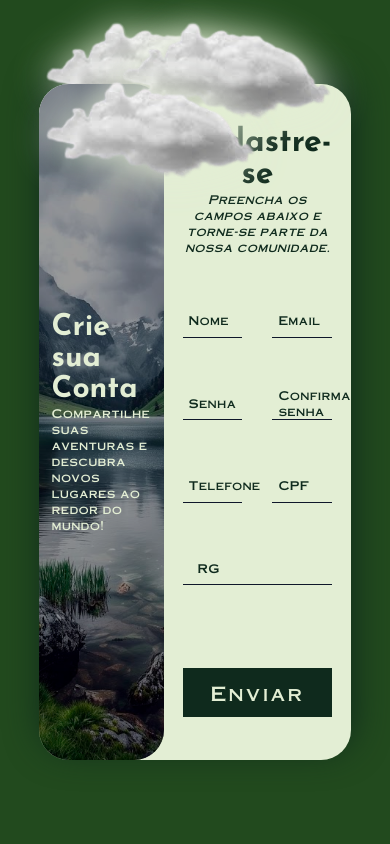
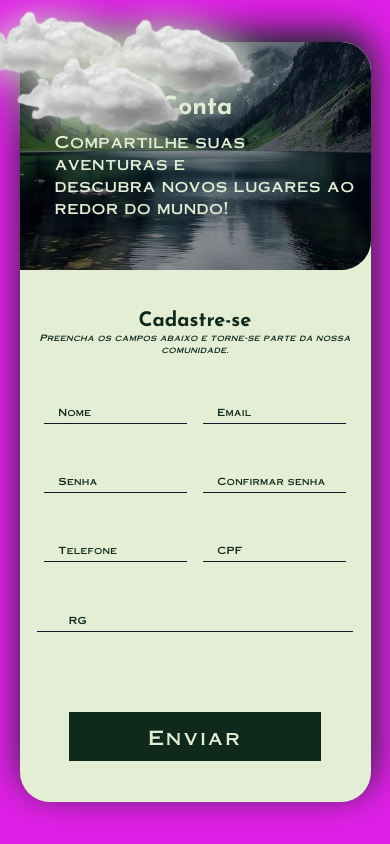
Before and after one commit to Meiko-Sama/FormularioJS, a plain HTML site: page index.html in a window 390 px wide. Drawn offline with Linux system fonts and the light colour scheme.

Commit message:
Mascaras CPF e RG inserida + Responsivo

```diff
--- a/js/scripts.js
+++ b/js/scripts.js
@@ -95,9 +95,9 @@ function maskPhoneNumber(event) {
   }
 
   if (celular.length > 2) {
-    celular = `(${celular.substring(0, 2)}) ${celular.substring(2)})`;
+    celular = `(${celular.substring(0, 2)}) ${celular.substring(2)}`;
   } else if (celular.length > 0) {
-    celular = `(${celular}Atua)`;
+    celular = `(${celular}`;
   }
 
   if (celular.length > 10) {
@@ -107,58 +107,80 @@ function maskPhoneNumber(event) {
   event.target.value = celular;
 }
 
-// --- FUNÇÃO PARA INSERIR MASCARA NO CPF ------------------------------------- //
+// --- FUNÇÃO PARA INSERIR MASCARA NO cpf ------------------------------------- //
 
 function maskCPFNumber(event) {
-  let CPF = event.target.value;
+  let cpf = event.target.value;
 
-  if (/[A-Za-zÀ-ÿ]/.test(CPF)) {
+  if (/[A-Za-zÀ-ÿ]/.test(cpf)) {
     createDisplayMsgError("O cpf deve conter apenas números");
   } else {
     createDisplayMsgError("");
   }
 
-  // CPF = CPF.replace(/\D/g, ""); // Remove os caracteres que não numéricos
+  cpf = cpf.replace(/\D/g, ""); // Remove os caracteres que não numéricos
 
-  // if (CPF.length > 11) {
-  //   CPF = CPF.substring(0, 11);
-  //   CPF = `(${CPF.substring(0, 10)}) ${CPF.substring(10)})`;
-  // } else if (CPF.length > 0) {
-  //   CPF = `(${CPF}Atua)`;
-  // }
+  if (cpf.length > 11) {
+    cpf = cpf.substring(0, 11);
+  }
 
-  // if (CPF.length > 10) {
-  //   CPF = CPF.replace(/(\(\d{2}\)) (\d{5})(\d{1,4})/, "$1 $2-$3");
-  // }
+  if (cpf.length > 3) {
+    cpf = `${cpf.substring(0, 3)}.${cpf.substring(3)}`;
+  } else if (cpf.length > 0) {
+    cpf = `${cpf}`;
+  }
 
-  event.target.value = CPF;
+  if (cpf.length > 7) {
+    cpf = `${cpf.substring(0, 7)}.${cpf.substring(7)}`;
+  } else if (cpf.length > 0) {
+    cpf = `${cpf}`;
+  }
 
-  // --- FUNÇÃO PARA INSERIR MASCARA NO RG ----------------------------------------- //
+  if (cpf.length > 11) {
+    cpf = `${cpf.substring(0, 11)} - ${cpf.substring(11)}`;
+  } else if (cpf.length > 0) {
+    cpf = `${cpf}`;
+  }
 
-  // function maskRGNumber(event) {
-  //   let RG = event.target.value;
+  event.target.value = cpf;
+}
 
-  //   if (/^\d{3}\.\d{3}\.\d{3}\-\d{2}$/.test(rg)) {
-  //     createDisplayMsgError("O rg deve conter apenas números!");
-  //   } else {
-  //     createDisplayMsgError("");
-  //   }
+// --- FUNÇÃO PARA INSERIR MASCARA NO rg ----------------------------------------- //
 
-  //   RG = RG.replace(/\D/g, ""); // Remove os caracteres que não numéricos
+function maskRGNumber(event) {
+  let rg = event.target.value;
 
-  //   if (RG.length > 10) {
-  //     RG = RG.substring(0, 10);
-  //   }
+  if (/[A-Za-zÀ-ÿ]/.test(rg)) {
+    createDisplayMsgError("O cpf deve conter apenas números");
+  } else {
+    createDisplayMsgError("");
+  }
 
-  //   if (RG.length > 9) {
-  //     RG = RG.replace(/^(\d{2}.?\d{3}.?\d{3})[- ]?(\d{1})$/);
-  //   }
+  rg = rg.replace(/\D/g, ""); // Remove os caracteres que não numéricos
 
-  //   if (RG.length > 1) {
-  //     RG = `(${RG.substring(0, 1)}) ${RG.substring(1)}`;
-  //   } else if (RG.length > 0) {
-  //     RG = `(${RG}Atua)`;
-  //   }
+  if (rg.length > 9) {
+    rg = rg.substring(0, 9);
+  }
+
+  if (rg.length > 2) {
+    rg = `${rg.substring(0, 2)}.${rg.substring(2)}`;
+  } else if (rg.length > 0) {
+    rg = `${rg}`;
+  }
+
+  if (rg.length > 6) {
+    rg = `${rg.substring(0, 6)}.${rg.substring(6)}`;
+  } else if (rg.length > 0) {
+    rg = `${rg}`;
+  }
+
+  if (rg.length > 10) {
+    rg = `${rg.substring(0, 10)}-${rg.substring(10)}`;
+  } else if (rg.length > 0) {
+    rg = `${rg}`;
+  }
+  event.target.value = rg;
+}
 
 // --- FUNÇÃO PARA VERIFICAR IGUALDADE DA SENHA ------------------------------ //
 
@@ -223,11 +245,11 @@ function maskCPFNumber(event) {
 
 celular.addEventListener("input", maskPhoneNumber);
 
-  // Mascara do CPF
+// Mascara do cpf
 
 cpf.addEventListener("input", maskCPFNumber);
 
-  // Mascara do RG
+// Mascara do rg
 
 rg.addEventListener("input", maskRGNumber);
 
@@ -277,4 +299,3 @@ function maskCPFNumber(event) {
 
   console.log("Formulário Enviado: ", JSON.stringify(formData, null, 2));
 }
-}
--- a/styles/styles.css
+++ b/styles/styles.css
@@ -303,10 +303,10 @@ body {
 
 /* Responsividade da tela */
 
-@media (max-width: 1020px) {
+@media (max-width: 850px) {
   body {
     height: 100vh;
-    background-color: #224a1e;
+    background-color: #b1fffe;
 
     display: flex;
     justify-content: center;
@@ -328,4 +328,217 @@ body {
     font-family: "Copperplate";
     font-size: 11px;
   }
+
+  .cloud {
+    position: absolute;
+
+    width: 200px;
+    height: 150px;
+
+    background: url(../img/nuvem.png) center / cover no-repeat;
+    filter: drop-shadow(2px 2px 20px #e3eed4);
+  }
+
+  .cloud:nth-child(1) {
+    z-index: 1000;
+
+    top: 1%;
+    left: -11%;
+  }
+
+  .cloud:nth-child(2) {
+    z-index: 3000;
+
+    top: 0%;
+    left: 11%;
+  }
+
+  .cloud:nth-child(3) {
+    z-index: 3000;
+
+    top: 3.5%;
+    left: -2%;
+  }
+
+  .rain {
+    background-color: #e3eed4;
+
+    width: 5px;
+    height: 5px;
+
+    border-radius: 0 50% 50% 50%;
+    transform: rotate(45deg);
+
+    box-shadow: inset -25px 10px 0px -10px #fefefe;
+
+    position: absolute;
+    top: 90px;
+
+    z-index: 1000;
+
+    transform-origin: bottom;
+    animation: animate 2s linear infinite;
+  }
+
+  .rain {
+    display: none;
+  }
 }
+
+@media (max-width: 680px) {
+  body {
+    background-color: #d9ff00;
+  }
+  .imagem_container h1 {
+    font-size: 35px;
+    padding-bottom: 10px;
+  }
+
+  .imagem_container p {
+    font-size: 14px;
+  }
+
+  .cloud {
+    width: 200px;
+    height: 100px;
+  }
+
+  .cloud:nth-child(1) {
+    z-index: 1000;
+    top: 1%;
+    left: -8%;
+  }
+
+  .cloud:nth-child(2) {
+    z-index: 3000;
+    top: 1%;
+    left: 11%;
+  }
+
+  .cloud:nth-child(3) {
+    z-index: 3000;
+    top: 5.5%;
+    left: -2%;
+  }
+
+  .container {
+    width: 90%;
+    height: 90%;
+    display: grid;
+    grid-template-columns: 1fr;
+    grid-template-rows: 30% 70%;
+  }
+
+  #cadastro {
+    gap: 16px;
+    width: 90%;
+  }
+
+  #cadastro h1 {
+    font-size: 20px;
+  }
+
+  #cadastro p {
+    font-size: 8px;
+  }
+  #cadastro .input_data input {
+    font-size: 10px;
+    margin-top: -2px;
+    height: 26px;
+  }
+
+  #cadastro .input_data label {
+    font-size: 9px;
+  }
+
+  #cadastro .btnArea {
+    width: 80%;
+  }
+
+  .rain {
+    display: none;
+  }
+
+  .btnArea {
+    position: relative;
+    z-index: 8000;
+  }
+}
+
+@media (max-width: 500px) {
+  body {
+    background-color: #df20e6;
+  }
+
+  .imagem_container h1 {
+    font-size: 25px;
+    padding-bottom: 10px;
+    padding-right: 5px;
+  }
+  .imagem_container p {
+    font-size: 15px;
+    padding-right: 10px;
+  }
+
+  .cloud {
+    width: 200px;
+    height: 100px;
+  }
+
+  .cloud:nth-child(1) {
+    z-index: 1000;
+    top: 0%;
+    left: -12%;
+  }
+  .cloud:nth-child(2) {
+    top: 1%;
+    left: 17%;
+  }
+
+  .cloud:nth-child(3) {
+    top: 5.5%;
+    left: -1%;
+  }
+
+  .container {
+    width: 90%;
+    height: 90%;
+    display: grid;
+    grid-template-columns: 1fr;
+    grid-template-rows: 30% 70%;
+  }
+
+  #cadastro {
+    gap: 16px;
+  }
+
+  #cadastro h1 {
+    font-size: 20px;
+  }
+
+  #cadastro p {
+    font-size: 8px;
+  }
+  #cadastro .input_data input {
+    font-size: 10px;
+    margin-top: -2px;
+    height: 26px;
+  }
+
+  #cadastro .input_data label {
+    font-size: 9px;
+  }
+
+  #cadastro .btnArea {
+    width: 80%;
+  }
+
+  .rain {
+    display: none;
+  }
+
+  .btnArea {
+    position: relative;
+    z-index: 8000;
+  }
+}
```
Lines whose indentation alone changed are shown as unchanged.
